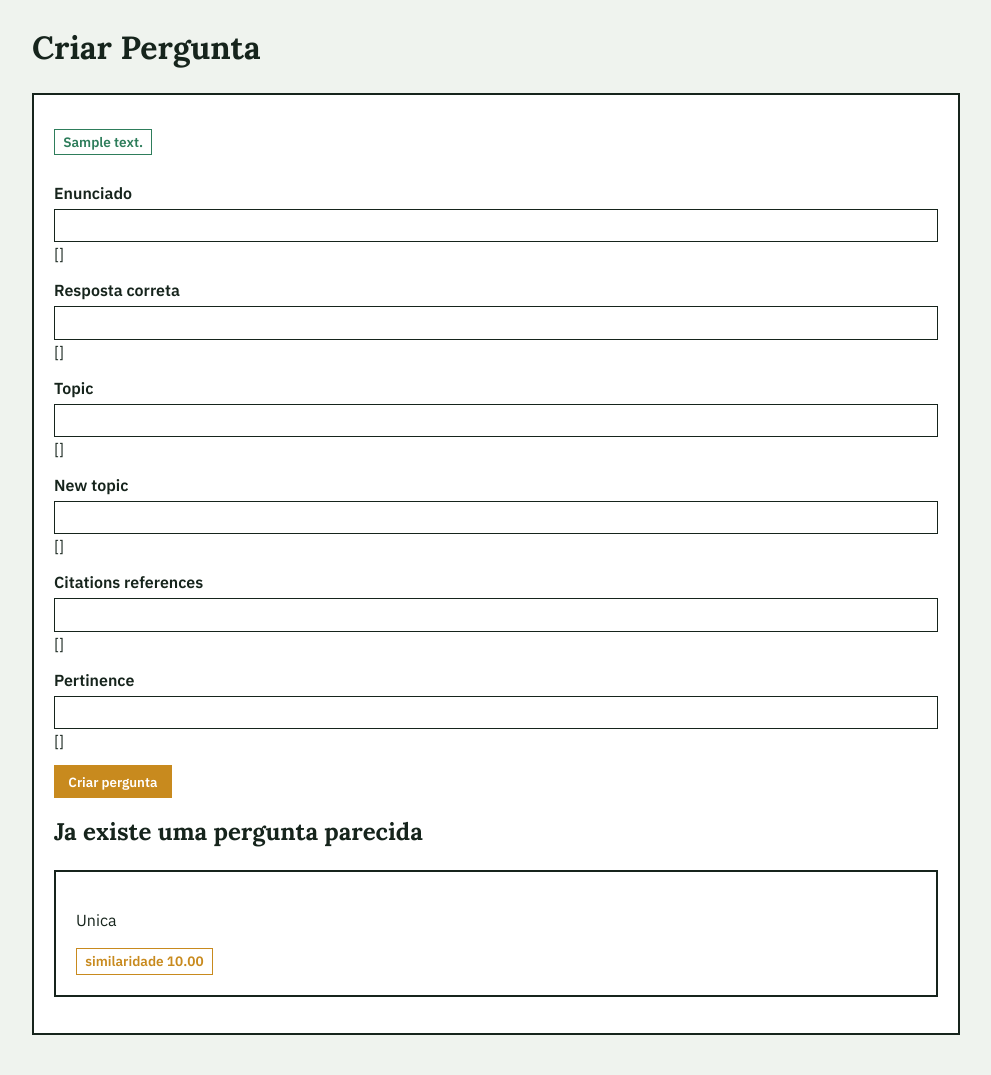
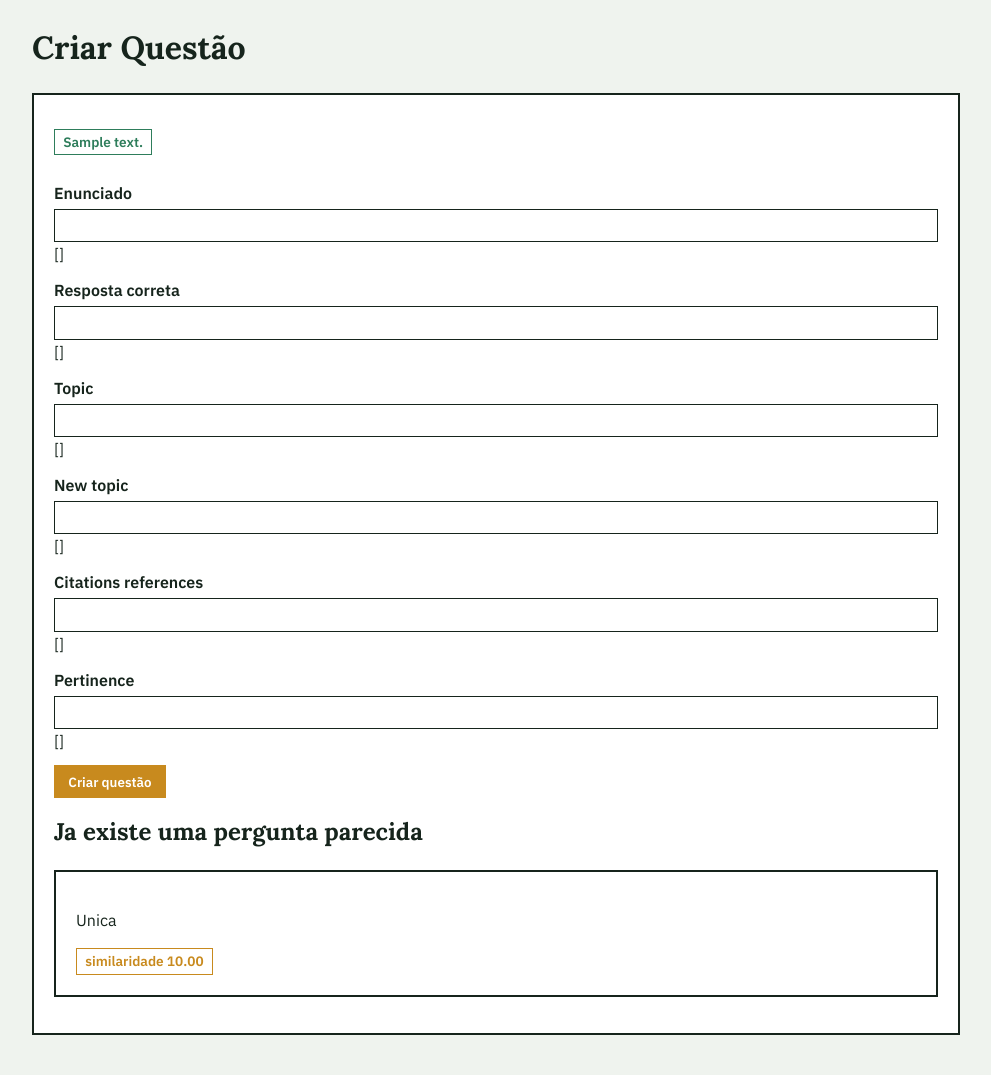
Before and after one commit to Ricardo-GTS/QuestionarioRenderTest, a Django app: template questionario_django/apps/questions/templates/questions/create.html in a window 1280 px wide. Shown: the part 58-1133 px from the top of the page, without its empty margins (144-1135 px from the left). Run offline with Django 5.2, Linux system fonts and the light colour scheme; the template is opened without the code that fills it: most values are stand-ins (such as "Sample title", 1, 10 or a date in 2020); form fields are guessed from the names that the template uses.

Commit message:
chore: "Criar Pergunta" passa a ser "Criar Questão"
Troca o texto no menu, no titulo e no botao da pagina de criacao e nos
convites das paginas Estatisticas, Minhas Questoes e do quiz vazio.

Assisted By LLM

```diff
--- a/questionario_django/apps/accounts/templates/accounts/stats.html
+++ b/questionario_django/apps/accounts/templates/accounts/stats.html
@@ -106,7 +106,7 @@
 <h2>Minhas questões</h2>
 {% with a=stats.author %}
 {% if not stats.summary.questions_created %}
-  <div class="card"><p>Você ainda não criou questões. <a href="{% url 'questions:create' %}">Criar Pergunta</a></p></div>
+  <div class="card"><p>Você ainda não criou questões. <a href="{% url 'questions:create' %}">Criar Questão</a></p></div>
 {% else %}
   <div class="card">
     <p>{{ a.active }} ativa{{ a.active|pluralize }} · {{ a.reported }} em análise · {{ a.removed }} removida{{ a.removed|pluralize }} · <a href="{% url 'questions:mine' %}">Ver Minhas Questões</a></p>
--- a/questionario_django/apps/core/templates/core/_navbar.html
+++ b/questionario_django/apps/core/templates/core/_navbar.html
@@ -4,7 +4,7 @@
   </div>
   <div>
     {% if user.is_authenticated %}
-      <a href="{% url 'questions:create' %}" class="{% if request.path == '/' %}active{% endif %}">Criar Pergunta</a>
+      <a href="{% url 'questions:create' %}" class="{% if request.path == '/' %}active{% endif %}">Criar Questão</a>
       <a href="{% url 'quiz:start' %}">Fazer Questionario</a>
       <a href="{% url 'questions:mine' %}">Minhas Questões{% if my_questions_new_comments %} <span class="chip chip--accent nav-badge">{{ my_questions_new_comments }}</span>{% endif %}</a>
       <a href="{% url 'accounts:interactions' %}">Minhas Interações</a>
--- a/questionario_django/apps/questions/templates/questions/_form.html
+++ b/questionario_django/apps/questions/templates/questions/_form.html
@@ -35,7 +35,7 @@
       {{ form.pertinence }}
       {{ form.pertinence.errors }}
     </p>
-    <button type="submit" class="btn btn-primary">Criar pergunta</button>
+    <button type="submit" class="btn btn-primary">Criar questão</button>
   </form>
 
   {% if similar_questions %}
--- a/questionario_django/apps/questions/templates/questions/create.html
+++ b/questionario_django/apps/questions/templates/questions/create.html
@@ -1,6 +1,6 @@
 {% extends "core/base.html" %}
-{% block title %}Criar Pergunta - Questionario{% endblock %}
+{% block title %}Criar Questão - Questionario{% endblock %}
 {% block content %}
-<h1>Criar Pergunta</h1>
+<h1>Criar Questão</h1>
 {% include "questions/_form.html" %}
 {% endblock %}
--- a/questionario_django/apps/questions/templates/questions/my_questions.html
+++ b/questionario_django/apps/questions/templates/questions/my_questions.html
@@ -39,7 +39,7 @@
   </div>
 {% empty %}
   {% if situacao == "todas" %}
-    <p>Você ainda não criou nenhuma questão. <a href="{% url 'questions:create' %}">Criar Pergunta</a></p>
+    <p>Você ainda não criou nenhuma questão. <a href="{% url 'questions:create' %}">Criar Questão</a></p>
   {% else %}
     <p>Nenhuma questão nessa situação.</p>
   {% endif %}
--- a/questionario_django/apps/quiz/templates/quiz/_question.html
+++ b/questionario_django/apps/quiz/templates/quiz/_question.html
@@ -3,7 +3,7 @@
   {% if topic %}
     <p>Não há questões disponíveis no tópico <strong>{{ topic }}</strong> agora. <a href="{% url 'quiz:start' %}?novo=1">Fazer o questionário normal</a></p>
   {% else %}
-    <p>Nao ha perguntas disponiveis no momento. <a href="{% url 'questions:create' %}">Crie uma pergunta</a> para comecar.</p>
+    <p>Não há questões disponíveis no momento. <a href="{% url 'questions:create' %}">Crie uma questão</a> para começar.</p>
   {% endif %}
 {% else %}
   <p class="quiz-progress">{% if topic %}<span class="chip chip--accent">Treino: {{ topic }}</span> · {% endif %}Pergunta {{ index }} de {{ total }}</p>
```
